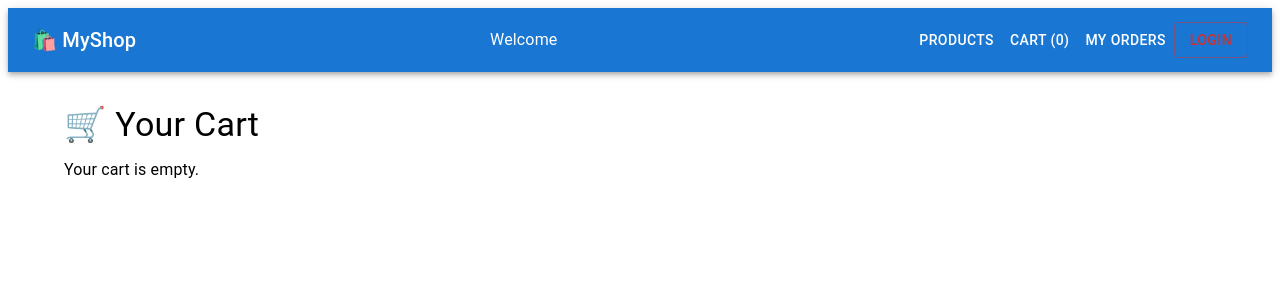
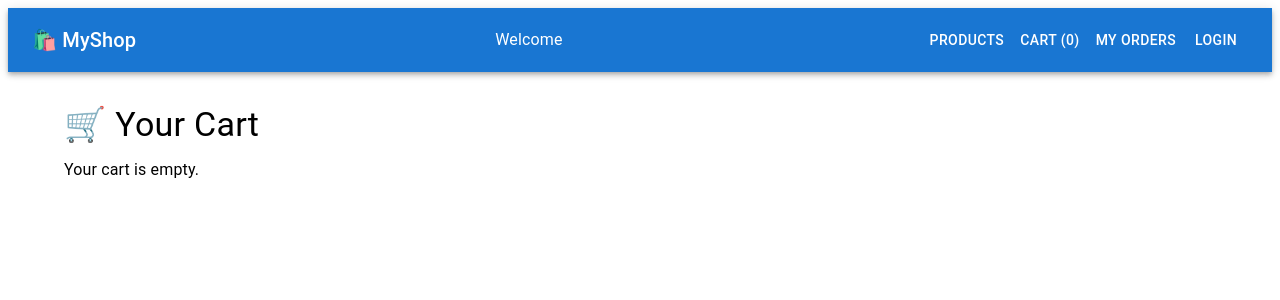
Before and after one commit to Arunachalam33/ecommerce-frontend, a React (Vite) app: page /cart in a window 1280 px wide. Shown: the top 300 px of the page. Built offline with nearby package versions, Linux system fonts and the light colour scheme.

Commit message:
Add mobile responsiveness

```diff
--- a/src/components/NavBar.jsx
+++ b/src/components/NavBar.jsx
@@ -1,50 +1,131 @@
-import React, { useContext } from "react";
-import { AppBar, Toolbar, Typography, Button, Box } from "@mui/material";
+import React, { useContext, useState } from "react";
+import {
+  AppBar,
+  Toolbar,
+  Typography,
+  Button,
+  Box,
+  IconButton,
+  Drawer,
+  List,
+  ListItem,
+  ListItemText,
+  Divider,
+  useMediaQuery
+} from "@mui/material";
+import MenuIcon from "@mui/icons-material/Menu";
 import { AuthContext } from "../context/AuthContext";
 import { Link } from "react-router-dom";
 import { CartContext } from "../context/CartContext";
+import { useTheme } from "@mui/material/styles";
 
 export default function Navbar() {
   const { cartItems } = useContext(CartContext);
   const { isAuthenticated, logout, user } = useContext(AuthContext);
   const cartCount = cartItems.reduce((sum, item) => sum + item.quantity, 0);
 
+  const theme = useTheme();
+  const isMobile = useMediaQuery(theme.breakpoints.down("md"));
+
+  const [drawerOpen, setDrawerOpen] = useState(false);
+
+  const toggleDrawer = () => setDrawerOpen(!drawerOpen);
+
+  const navItems = [
+    { label: "Products", to: "/products" },
+    ...(user?.is_admin
+      ? [
+          { label: "Add Product", to: "/admin/add-product" },
+          { label: "User Orders", to: "/admin" }
+        ]
+      : []),
+    { label: `Cart (${cartCount})`, to: "/cart" },
+    { label: "My Orders", to: "/orders" },
+    isAuthenticated
+      ? { label: "Logout", onClick: logout, isLogout: true }
+      : { label: "Login", to: "/login" }
+  ];
+
   return (
+    <>
       <AppBar position="static">
         <Toolbar sx={{ display: "flex", justifyContent: "space-between" }}>
-        <Typography variant="h6" component={Link} to="/products" color="inherit" sx={{ textDecoration: "none" }}>
+          <Typography
+            variant="h6"
+            component={Link}
+            to="/products"
+            color="inherit"
+            sx={{ textDecoration: "none" }}
+          >
             🛍️ MyShop
           </Typography>
 
-        <Typography variant="subtitle1">Welcome {user?.username}</Typography>
-
-        <Box>
-          <Button color="inherit" component={Link} to="/products">Products</Button>
-          {user?.is_admin && (
-            <>
-          <Button color="inherit" component={Link} to="/admin/add-product">
-          Add Product
-          </Button>
-          <Button color="inherit" component={Link} to="/admin">
-          User Orders
-          </Button>
-          </>
+          {!isMobile && (
+            <Typography variant="subtitle1">
+              Welcome {user?.username}
+            </Typography>
           )}
 
-
-          <Button color="inherit" component={Link} to="/cart">
-            Cart ({cartCount})
+          {isMobile ? (
+            <>
+              <IconButton color="inherit" onClick={toggleDrawer}>
+                <MenuIcon />
+              </IconButton>
+              <Drawer anchor="right" open={drawerOpen} onClose={toggleDrawer}>
+                <Box sx={{ width: 250, p: 2 }}>
+                  <Typography variant="subtitle1" sx={{ mb: 1 }}>
+                    Welcome {user?.username}
+                  </Typography>
+                  <Divider sx={{ mb: 2 }} />
+                  <List>
+                    {navItems.map((item, index) =>
+                      item.isLogout ? (
+                        <ListItem button key={index} onClick={item.onClick}>
+                          <ListItemText primary={item.label} />
+                        </ListItem>
+                      ) : (
+                        <ListItem
+                          button
+                          key={index}
+                          component={Link}
+                          to={item.to}
+                          onClick={toggleDrawer}
+                        >
+                          <ListItemText primary={item.label} />
+                        </ListItem>
+                      )
+                    )}
+                  </List>
+                </Box>
+              </Drawer>
+            </>
+          ) : (
+            <Box>
+              {navItems.map((item, index) =>
+                item.isLogout ? (
+                  <Button
+                    key={index}
+                    variant="outlined"
+                    color="error"
+                    onClick={item.onClick}
+                  >
+                    {item.label}
                   </Button>
-          <Button color="inherit" component={Link} to="/orders">
-           My Orders
+                ) : (
+                  <Button
+                    key={index}
+                    color="inherit"
+                    component={Link}
+                    to={item.to}
+                  >
+                    {item.label}
                   </Button>
-          {isAuthenticated ? (
-        <Button variant="outlined" color="error" onClick={logout}>
-          Logout
-        </Button>) : (
-          <Button variant="outlined" color="error" component={Link}to="/login">Login</Button>)}
+                )
+              )}
             </Box>
+          )}
         </Toolbar>
       </AppBar>
+    </>
   );
 }
```
Lines whose indentation alone changed are shown as unchanged.
